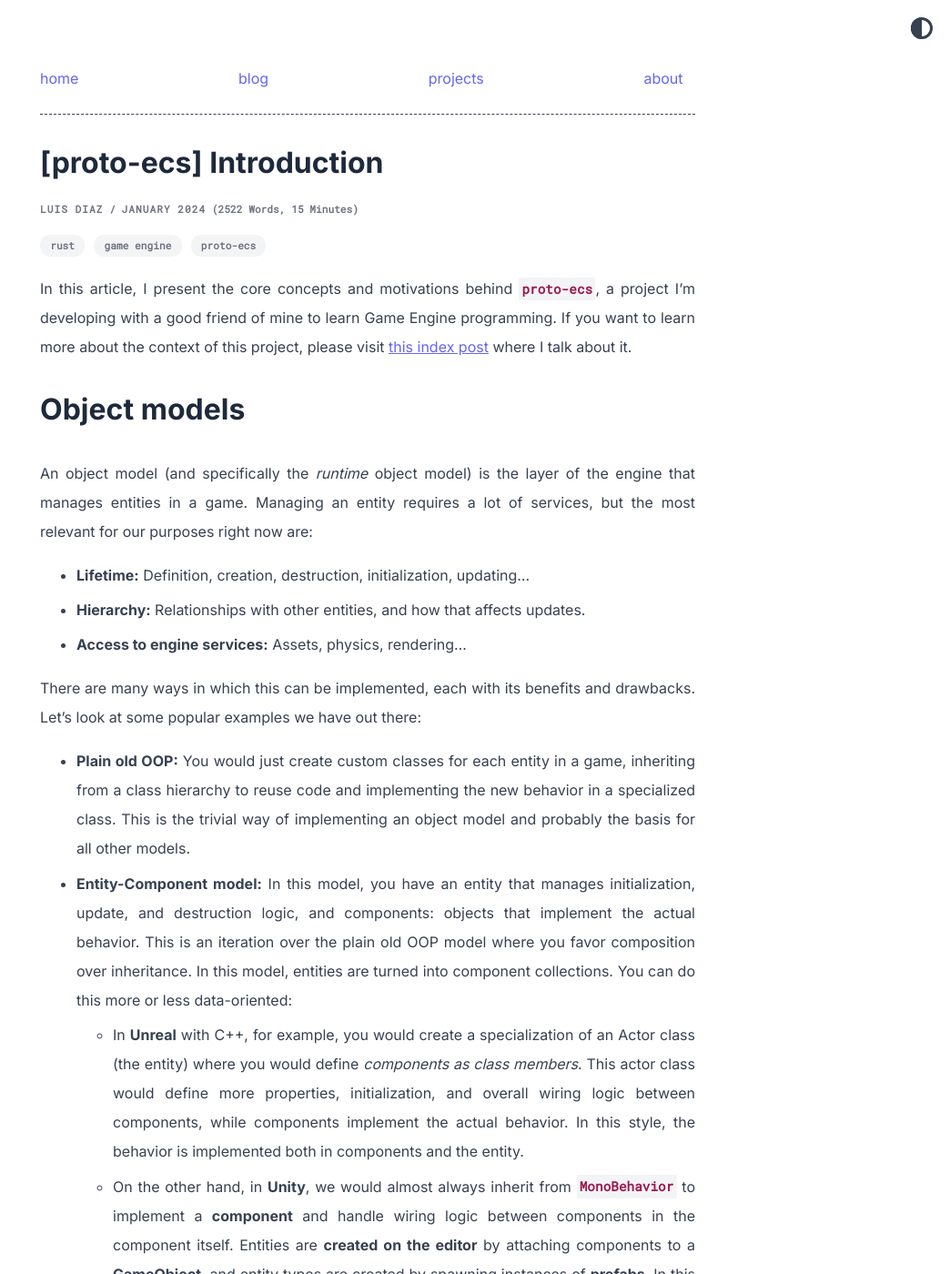
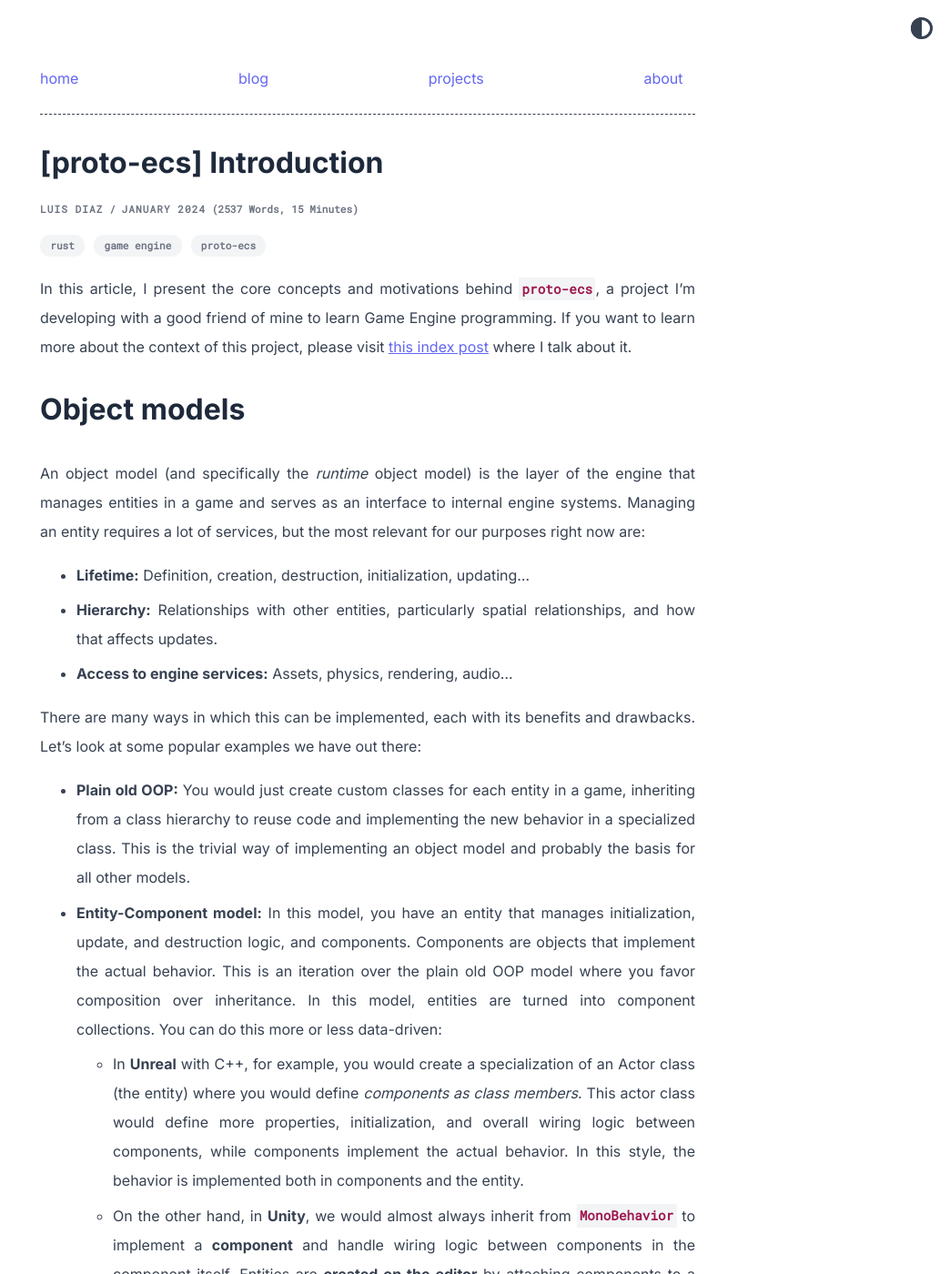
Before and after one commit to LDiazN/ldiazn.github.io, a Jekyll site: the page built from _posts/2024-01-05-proto-ecs-intro-en.md, in a window 1280 px wide and 1400 px high. Shown: the whole window at 91% size, without its empty margins (236-1280 px from the left). Built offline with Jekyll 4.4.1, drawn with Linux system fonts in a browser that asks for light colours; some of the changed text lies outside the part shown.

Commit message:
Improved writing of main page; fixing some typos in proto-ecs intro post

```diff
--- a/_config.yml
+++ b/_config.yml
@@ -3,8 +3,8 @@
 url: https://ldiazn.github.io/ # root address of the site
 description: > # description of the site (multiple lines allowed)
   Hi! My name is <strong> Luis Diaz </strong>, I'm a <strong>Computer Engineer</strong> and I'm passionate about science, technology, video games, visual arts and software engineering.
-  I work professionally as a <strong> software developer </strong> and I'm also interested in Game Development, Computer Graphics, and 3D animation. Sometimes I also enjoy
-  writing about things I do and I find interesting. Visit my blog to learn more about my interests and explore my projects to see what I enjoy working on!
+  I work professionally as a <strong> software developer </strong> and I'm also interested in Game Technology, Computer Graphics, and 3D animation. Sometimes I also enjoy
+  writing about things I do and find interesting. Visit my blog to learn more about my interests and explore my projects to see what I enjoy working on!
 
 permalink: /:slug
 
--- a/_posts/2024-01-05-proto-ecs-intro-en.md
+++ b/_posts/2024-01-05-proto-ecs-intro-en.md
@@ -14,16 +14,16 @@
 
 # Object models
 
-An object model (and specifically the *runtime* object model) is the layer of the engine that manages entities in a game. Managing an entity requires a lot of services, but the most relevant for our purposes right now are:
+An object model (and specifically the *runtime* object model) is the layer of the engine that manages entities in a game and serves as an interface to internal engine systems. Managing an entity requires a lot of services, but the most relevant for our purposes right now are:
 
 * **Lifetime:** Definition, creation, destruction, initialization, updating...
-* **Hierarchy:** Relationships with other entities, and how that affects updates.
-* **Access to engine services:**  Assets, physics, rendering...
+* **Hierarchy:** Relationships with other entities, particularly spatial relationships, and how that affects updates.
+* **Access to engine services:**  Assets, physics, rendering, audio...
 
 There are many ways in which this can be implemented, each with its benefits and drawbacks. Let's look at some popular examples we have out there:
 
 * **Plain old OOP:** You would just create custom classes for each entity in a game, inheriting from a class hierarchy to reuse code and implementing the new behavior in a specialized class. This is the trivial way of implementing an object model and probably the basis for all other models.
-* **Entity-Component model:** In this model, you have an entity that manages initialization, update, and destruction logic, and components: objects that implement the actual behavior. This is an iteration over the plain old OOP model where you favor composition over inheritance. In this model, entities are turned into component collections. You can do this more or less data-oriented:
+* **Entity-Component model:** In this model, you have an entity that manages initialization, update, and destruction logic, and components. Components are objects that implement the actual behavior. This is an iteration over the plain old OOP model where you favor composition over inheritance. In this model, entities are turned into component collections. You can do this more or less data-driven:
     * In **Unreal** with C++, for example, you would create a specialization of an Actor class (the entity) where you would define *components as class members*. This actor class would define more properties, initialization, and overall wiring logic between components, while components implement the actual behavior. In this style, the behavior is implemented both in components and the entity.
     * On the other hand, in **Unity**, we would almost always inherit from `MonoBehavior` to implement a **component** and handle wiring logic between components in the component itself. Entities are **created on the editor** by attaching components to a **GameObject**, and entity types are created by spawning instances of **prefabs**. In this design, the behavior is implemented by components, and entities are a **collection** of components: their behavior is defined by the components they contain.
 * **Entity Component Systems:** In this model, things are way different than the previous ones. Components are **just data**, storage where the state is saved for the systems to iterate on. Actual behavior is implemented in systems, functions that don't store any local state and operate over each entity that matches a **signature**. The signature is a list of required components for that entity. Entities are usually not proper objects but an abstraction of an object represented as an ID, so an entity is an ID related to components, and those components are updated by systems.
@@ -52,7 +52,7 @@
 
 The following design is heavily inspired by [this video from Bobby Angelov](https://www.youtube.com/watch?v=jjEsB611kxs). The core idea is to reach a middle point between the object component model and the ECS model. Our main goals are:
 
-1. **No implicit dependencies:** Since most of the problem comes from implicit dependency operations, the whole point of this system is to get rid of them, and use **explicit dependencies**** instead. Entities can have their update logic, but they can't operate directly over other entities.
+1. **No implicit dependencies:** Since most of the problem comes from implicit dependency operations, the whole point of this system is to get rid of them, and use **explicit dependencies** instead. Entities can have their update logic, but they can't operate directly over other entities.
 2. **Trivial parallelization:** There should be minimal user input to achieve parallelization whenever possible. There should be no need for locks and complex synchronization mechanisms in gameplay code, only in engine code.
 
 ## Components
@@ -60,8 +60,8 @@
 Our engine has the following components:
 
 * **Datagroups:** As their name implies, they are data storage. They can implement logic to encourage encapsulation, just **not update logic**. Datagroups would be considered components in a standard ECS. **Datagroups can't store references to other datagroups, entities, or global systems**
-* **Local Systems:** Functions that operate over **a single entity**. They can specify which datagroups expect from the entities they operate on, and implement **update logic**. They are functions because they are **stateless**, their state is represented as the current values of datagroups in the entities they operate in. **Local Systems don't operate in more than one entity at a time.** Unlike traditional ECSs, local systems are **opt-in** and entities should specify which local systems they want to execute. A local system can have as many functions as stages, more on that later.
-* **Global Systems:** These are **singleton objects**** that move data between entities, and implement inter-entity update logic. They specify which datagroups the entities should provide, they can have **internal state** and are **opt-in**: entities specify if they want to be part of some global system.
+* **Local Systems:** Functions that operate over **a single entity**. They can specify which datagroups to expect from the entities they operate on, and implement **update logic**. They are functions because they are **stateless**, their state is represented as the current values of datagroups in the entities they operate in. **Local Systems don't operate in more than one entity at a time.** Unlike traditional ECSs, local systems are **opt-in** and entities should specify which local systems they want to execute. A local system can have as many functions as stages, more on that later.
+* **Global Systems:** These are **singleton objects** that move data between entities, and implement inter-entity update logic. They specify which datagroups the entities should provide, they can have **internal state** and are **opt-in**: entities specify if they want to be part of some global system.
 * **Stages:** A stage represents a **segment of a frame step**. It runs all the **update functions** and **book-keeping operations** that might be needed after they are called. There are many stages so that update functions have plenty of room to specify execution order concerning other systems. Each stage calls the update function for that stage in all entities and global systems in the right order.
 * **Entities:** Unlike traditional ECSs, entities are actual objects instead of IDs, they **store** the entity state represented as a list of datagroups and keep track of which local systems are required for that entity. Entities are created in a **data-driven** manner, they are not objects where the datagroups are a class member, an entity is defined by a collection of datagroups and systems.
 
```
Also changed, not shown: other parts of _posts/2024-01-05-proto-ecs-intro-en.md (+2 -2 lines).
